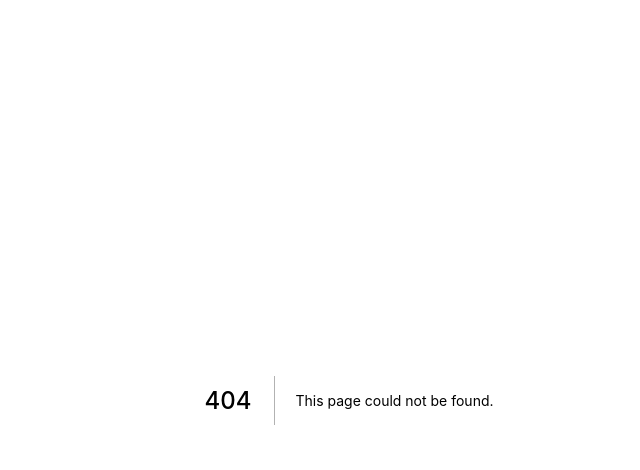
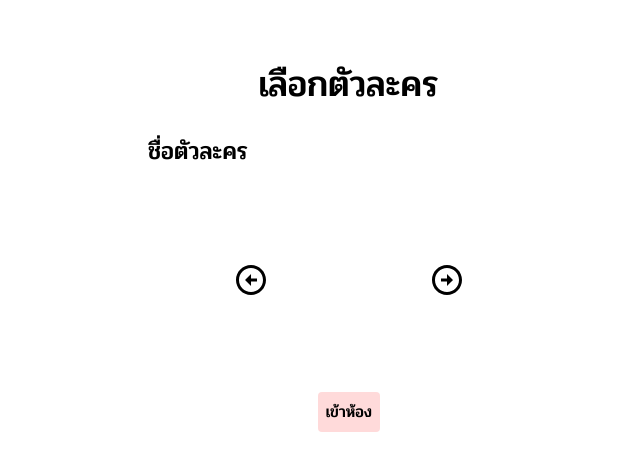
Before and after one commit to WebmasterCamp/ywc18-workshop-j, a Next.js app: page /character in a window 1280 px wide. Before the commit this address had no page. Shown: the top 470 px of the page, without its empty margins (291-931 px from the left). Built offline with nearby package versions, Linux system fonts and the light colour scheme.

Commit message:
feat(character): init character component

```diff
--- /dev/null
+++ b/pages/character.tsx
@@ -0,0 +1,8 @@
+import type { NextPage } from "next";
+import Character from "../src/character.tsx";
+
+const CharacterPage: NextPage = () => {
+  return <Character />;
+};
+
+export default CharacterPage;
--- /dev/null
+++ b/src/character.tsx
@@ -0,0 +1,30 @@
+import type { NextPage } from "next";
+import { BiLeftArrowCircle, BiRightArrowCircle } from "react-icons/bi";
+
+const characters = ["/phaser-logo.png"];
+
+const SelectCharacter: NextPage = () => {
+  return (
+    <div className="container bg-[#FFFFFF] flex flex-col items-center p-16">
+      <span className="text-4xl">เลือกตัวละคร</span>
+      <div className="pt-8 text-2xl">
+        <label htmlFor="fname" className="m-2">
+          ชื่อตัวละคร
+        </label>
+        <input type="text" id="fname" name="fname" />
+      </div>
+      <div className="flex items-center pt-8">
+        <BiLeftArrowCircle className="text-4xl" />
+        <div className="m-4 w-[128px] h-[128px]"></div>
+        <BiRightArrowCircle className="text-4xl" />
+      </div>
+      <div className="pt-8">
+        <button className="rounded-[4px] p-2 mx-4 bg-[#FFDADA]">
+          เข้าห้อง
+        </button>
+      </div>
+    </div>
+  );
+};
+
+export default SelectCharacter;
```
